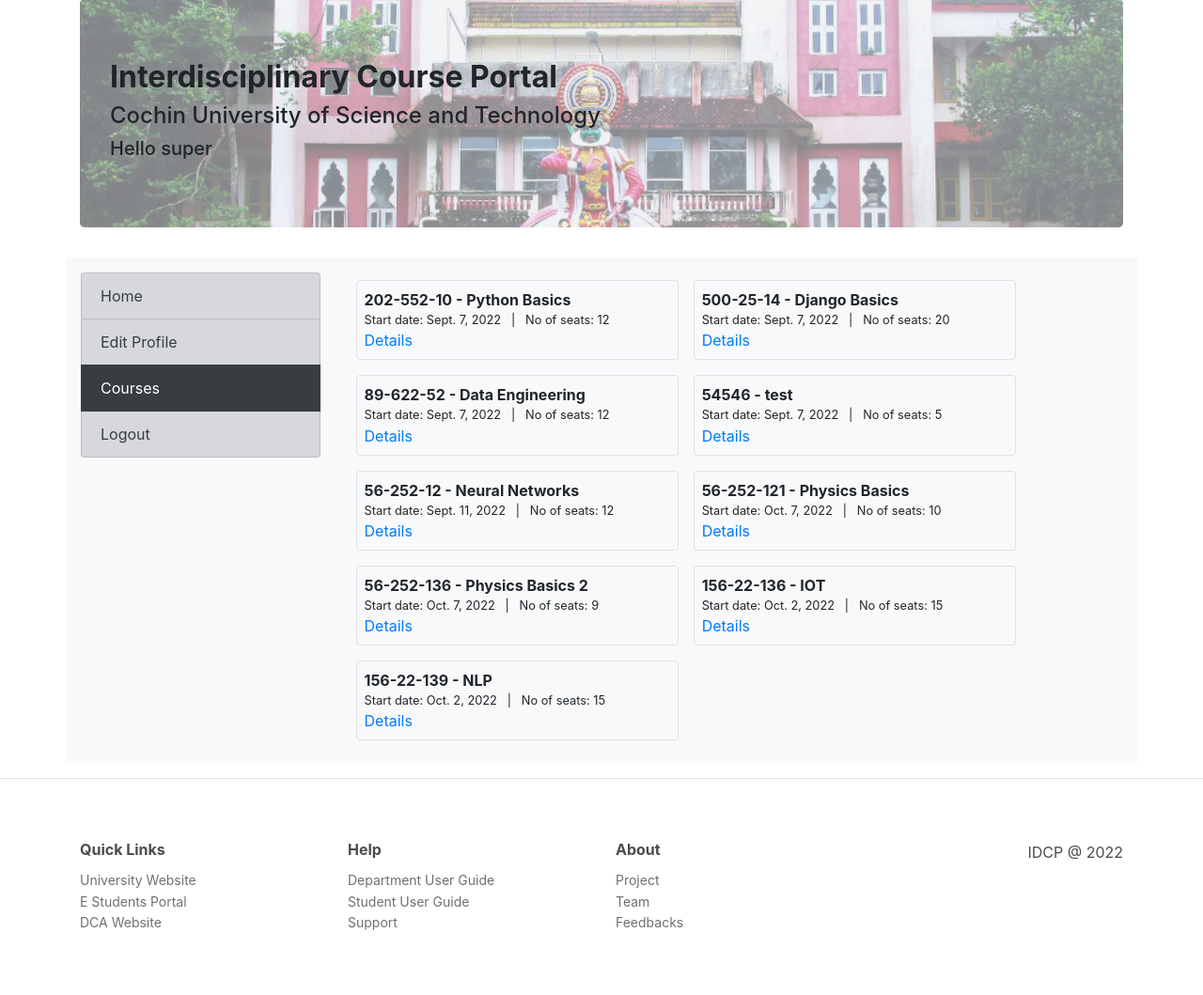
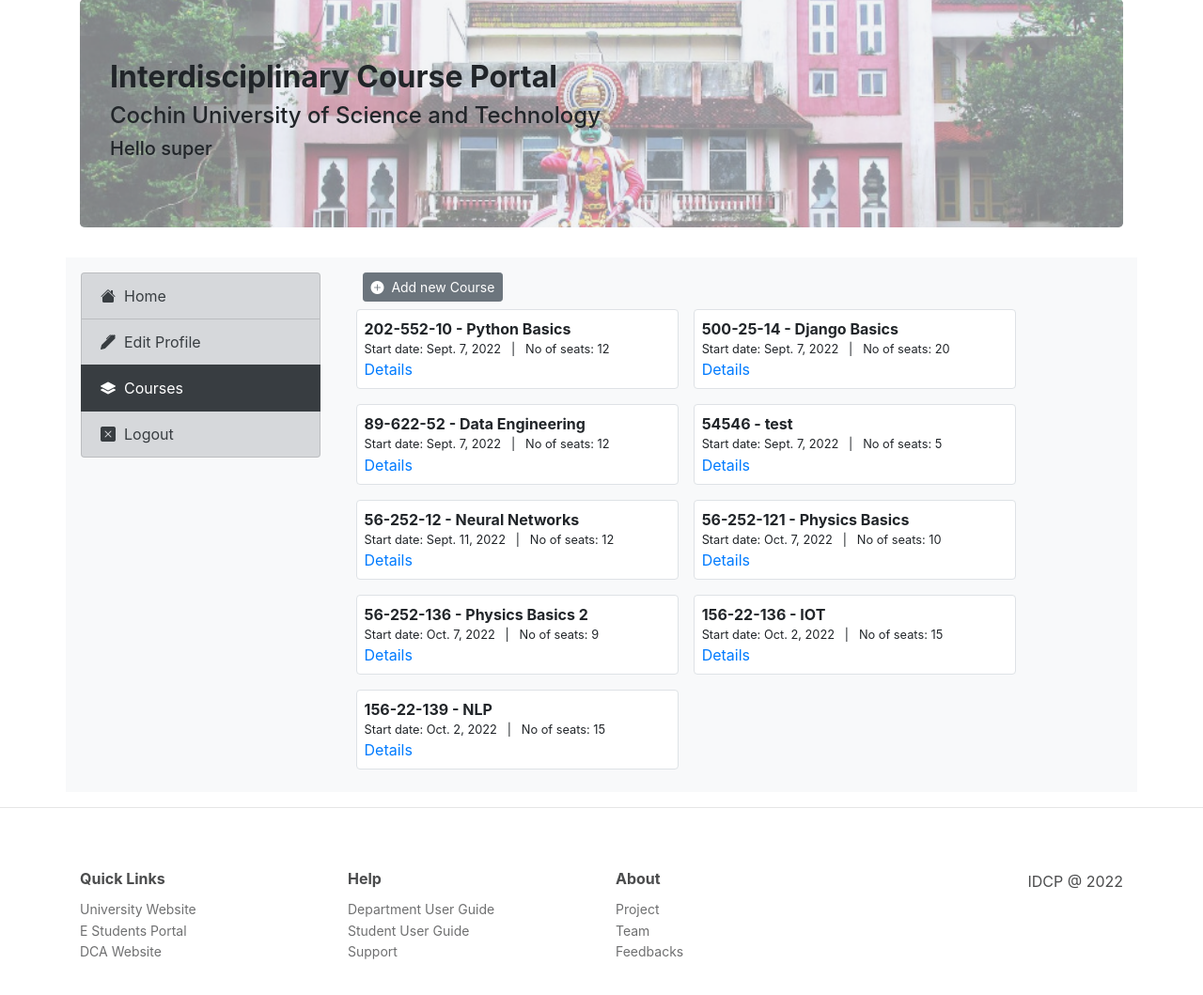
Before and after one commit to musowir/IDCP, a Django app: template templates/department/index.html in a window 1280 px wide, after a click on "Courses". Shown: the part 49-1108 px from the top of the page at 94% size. Before the commit the page ends 1039 px from the top, so only its background shows below. Run offline with Django 4.2, Linux system fonts and the light colour scheme; the template is opened without the code that fills it: values that come from a table or form of the project are taken from there, others are empty; a user stored in the database is signed in; data comes from the database, SQL or seed files in the repository; both versions use the stored data as it was after the commit; some libraries are stand-ins or nearby versions.

Commit message:
icon for dep options add new course option added

```diff
--- a/templates/department/base.html
+++ b/templates/department/base.html
@@ -4,6 +4,7 @@
     <meta charset="utf-8">
     <title>IDCP</title>
     <!-- Latest compiled and minified CSS -->
+    <link rel="stylesheet" href="https://cdn.jsdelivr.net/npm/bootstrap-icons@1.9.1/font/bootstrap-icons.css">
     <link rel="stylesheet" href="https://cdnjs.cloudflare.com/ajax/libs/twitter-bootstrap/4.1.3/css/bootstrap.min.css">
     <link rel="stylesheet" href="https://cdnjs.cloudflare.com/ajax/libs/ionicons/2.0.1/css/ionicons.min.css">
     <link rel="stylesheet" href="../../static/styles.css">
--- a/templates/department/index.html
+++ b/templates/department/index.html
@@ -7,10 +7,10 @@
     <div class="col-3">
 
       <div class="list-group" id="list-tab" role="tablist">
-        <a class="list-group-item list-group-item-action list-group-item-secondary active" id="list-home-list" data-toggle="list" href="#list-home" role="tab" aria-controls="home">Home</a>
-        <a class="list-group-item list-group-item-action list-group-item-secondary" id="list-profile-list" data-toggle="list" href="#list-profile" role="tab" aria-controls="profile">Edit Profile</a>
-        <a class="list-group-item list-group-item-action list-group-item-secondary" id="list-messages-list" data-toggle="list" href="#list-messages" role="tab" aria-controls="messages">Courses</a>
-        <a class="list-group-item list-group-item-action list-group-item-secondary"  data-toggle="modal" data-target="#exampleModalCenter" id="list-settings-list" data-toggle="list" href="#list-settings" role="tab" aria-controls="settings">Logout</a>
+        <a class="list-group-item list-group-item-action list-group-item-secondary active" id="list-home-list" data-toggle="list" href="#list-home" role="tab" aria-controls="home"><i class="bi bi-house-fill"></i>&nbsp; Home</a>
+        <a class="list-group-item list-group-item-action list-group-item-secondary" id="list-profile-list" data-toggle="list" href="#list-profile" role="tab" aria-controls="profile"><i class="bi bi-pen-fill"></i>&nbsp; Edit Profile</a>
+        <a class="list-group-item list-group-item-action list-group-item-secondary" id="list-messages-list" data-toggle="list" href="#list-messages" role="tab" aria-controls="messages"><i class="bi bi-layers-fill"></i>&nbsp; Courses</a>
+        <a class="list-group-item list-group-item-action list-group-item-secondary"  data-toggle="modal" data-target="#logoutModalCenter" id="list-settings-list" data-toggle="list" href="#list-settings" role="tab" aria-controls="settings"><i class="bi bi-x-square-fill"></i>&nbsp; Logout</a>
 
       </div>
     </div>
@@ -34,9 +34,44 @@
         <div class="tab-pane fade" id="list-messages" role="tabpanel" aria-labelledby="list-messages-list">
 
           <div class="container">
+            <button type="button" class="btn btn-secondary btn-sm" data-toggle="modal" data-target="#staticBackdrop">
+              <i class="bi bi-plus-circle-fill text-white"></i>&nbsp; Add new Course
+            </button>
+
+
+            <!-- Modal add course-->
+            <div class="modal fade" id="staticBackdrop" data-backdrop="static" data-keyboard="false" tabindex="-1" aria-labelledby="staticBackdropLabel" aria-hidden="true">
+              <div class="modal-dialog modal-dialog-centered">
+                <div class="modal-content">
+                  <div class="modal-header">
+                    <h5 class="modal-title" id="staticBackdropLabel">Add new Course</h5>
+                    <button type="button" class="close" data-dismiss="modal" aria-label="Close">
+                      <span aria-hidden="true">&times;</span>
+                    </button>
+                  </div>
+
+                  <div class="modal-body">
+
+                    {% if registered %}
+                    <h1>Thank you for registering!</h1>
+                  {% else %}
+                    <form enctype="multipart/form-data" method="POST">
+                      {% csrf_token %}
+                      {{ course_form.as_p }}
+                      <input type="submit" name="" value="Register">
+                    </form>
+
+                    {% endif %}
+
+                  </div>
+
+                </div>
+              </div>
+            </div>
+
             <div class="row">
               {% for c in cour %}
-                <div class="card col-md-5  m-2 p-2 bg-light border rounded">
+                <div class="card col-md-5  m-2 p-2 bg-white border rounded">
                     <b>{{c.course_code}} - {{c.course_name}}</b>
                     <small>
                     Start date: {{c.start_date}} &nbsp; | &nbsp;
@@ -57,11 +92,11 @@
 </div>
 
 <!-- modal -->
-<div class="modal fade" id="exampleModalCenter" tabindex="-1" role="dialog" aria-labelledby="exampleModalCenterTitle" aria-hidden="true">
+<div class="modal fade" id="logoutModalCenter" tabindex="-1" role="dialog" aria-labelledby="logoutModalCenterTitle" aria-hidden="true">
   <div class="modal-dialog modal-dialog-centered" role="document">
     <div class="modal-content">
       <div class="modal-header">
-        <h5 class="modal-title" id="exampleModalLongTitle">Confirm Logout</h5>
+        <h5 class="modal-title" id="logoutModalLongTitle">Confirm Logout</h5>
         <button type="button" class="close" data-dismiss="modal" aria-label="Close">
           <span aria-hidden="true">&times;</span>
         </button>
--- a/templates/department/login.html
+++ b/templates/department/login.html
@@ -9,9 +9,9 @@
           {# A more "HTML" way of creating the login form#}
           <label for="username">Username:</label>
           <input type="text" name="username" placeholder="Username"><br>
-<label for="password">Password:</label>
+          <label for="password">Password:</label>
           <input type="password" name="password" placeholder="Password"><br><br>
-<input type="submit" name="" value="Login">&nbsp;
+          <input type="submit" name="" value="Login">&nbsp;
 New user?&nbsp;&nbsp;<a href="{% url 'department:register' %}">Register</a><br><br>
 </form>
   </div>
```
Also changed, not shown: department/views.py (+14 -1 lines), db.sqlite3.
